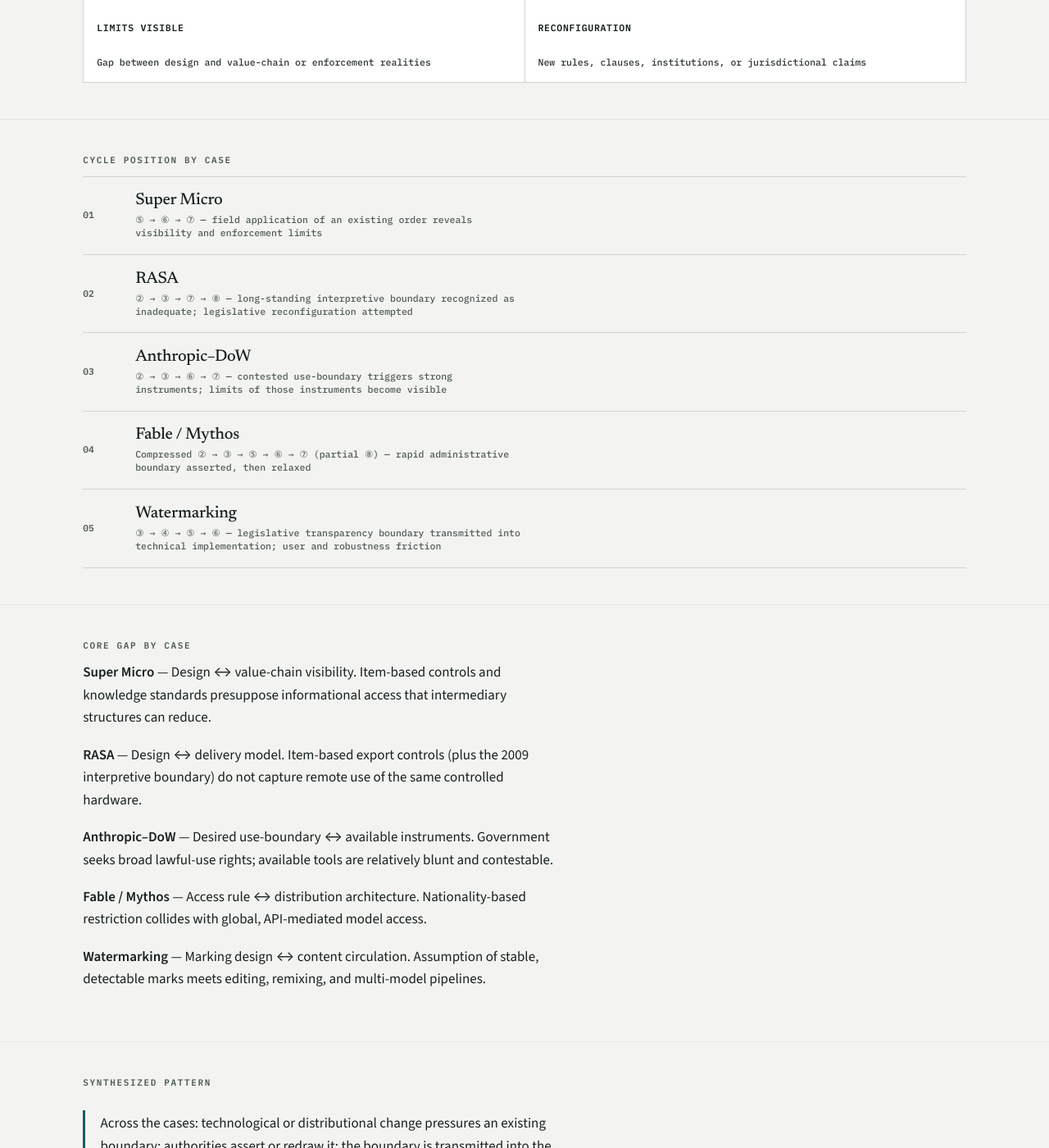
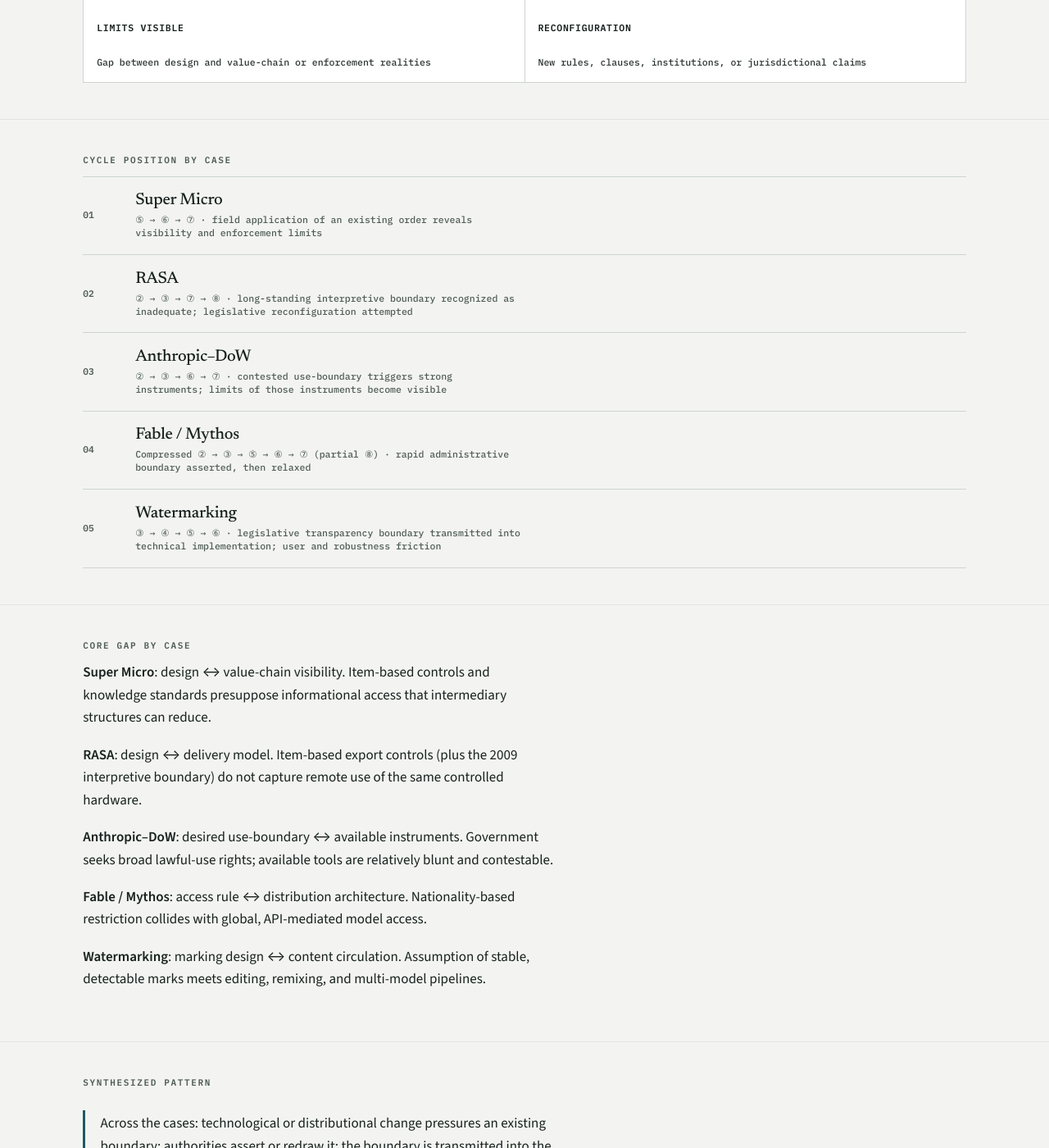
Before and after one commit to GaeunLim01/regulatory-order, a Jekyll site: the page built from framework/cycle/index.html, in a window 1280 px wide and 1400 px high, scrolled down 1066 px. Shown: the whole window at 82% size. Built offline with Jekyll 4.4.1, drawn with Linux system fonts in a browser that asks for light colours; some of the changed text lies outside the part shown.

Commit message:
Add files via upload

```diff
--- a/framework/cycle/index.html
+++ b/framework/cycle/index.html
@@ -8,7 +8,7 @@
   <div class="shell">
     <span class="eyebrow eyebrow--accent">Cross-case pattern</span>
     <h1>Regulatory order cycle</h1>
-    <p class="standfirst">A recurring dynamic observed across the cases. Not a mandatory template for every case—a comparative frame.</p>
+    <p class="standfirst">A recurring dynamic observed across the cases. It is a comparative frame, not a mandatory template for every case.</p>
   </div>
 </section>
 
@@ -43,23 +43,23 @@
     <div class="case-list">
       <div class="case-row" style="cursor:default;">
         <span class="case-row__id">01</span>
-        <div><h2>Super Micro</h2><p>⑤ → ⑥ → ⑦ — field application of an existing order reveals visibility and enforcement limits</p></div>
+        <div><h2>Super Micro</h2><p>⑤ → ⑥ → ⑦ · field application of an existing order reveals visibility and enforcement limits</p></div>
       </div>
       <div class="case-row" style="cursor:default;">
         <span class="case-row__id">02</span>
-        <div><h2>RASA</h2><p>② → ③ → ⑦ → ⑧ — long-standing interpretive boundary recognized as inadequate; legislative reconfiguration attempted</p></div>
+        <div><h2>RASA</h2><p>② → ③ → ⑦ → ⑧ · long-standing interpretive boundary recognized as inadequate; legislative reconfiguration attempted</p></div>
       </div>
       <div class="case-row" style="cursor:default;">
         <span class="case-row__id">03</span>
-        <div><h2>Anthropic–DoW</h2><p>② → ③ → ⑥ → ⑦ — contested use-boundary triggers strong instruments; limits of those instruments become visible</p></div>
+        <div><h2>Anthropic–DoW</h2><p>② → ③ → ⑥ → ⑦ · contested use-boundary triggers strong instruments; limits of those instruments become visible</p></div>
       </div>
       <div class="case-row" style="cursor:default;">
         <span class="case-row__id">04</span>
-        <div><h2>Fable / Mythos</h2><p>Compressed ② → ③ → ⑤ → ⑥ → ⑦ (partial ⑧) — rapid administrative boundary asserted, then relaxed</p></div>
+        <div><h2>Fable / Mythos</h2><p>Compressed ② → ③ → ⑤ → ⑥ → ⑦ (partial ⑧) · rapid administrative boundary asserted, then relaxed</p></div>
       </div>
       <div class="case-row" style="cursor:default;">
         <span class="case-row__id">05</span>
-        <div><h2>Watermarking</h2><p>③ → ④ → ⑤ → ⑥ — legislative transparency boundary transmitted into technical implementation; user and robustness friction</p></div>
+        <div><h2>Watermarking</h2><p>③ → ④ → ⑤ → ⑥ · legislative transparency boundary transmitted into technical implementation; user and robustness friction</p></div>
       </div>
     </div>
   </div>
@@ -69,11 +69,11 @@
   <div class="shell">
     <p class="eyebrow">Core gap by case</p>
     <div style="max-width:68ch;">
-      <p><strong>Super Micro</strong> — Design ↔ value-chain visibility. Item-based controls and knowledge standards presuppose informational access that intermediary structures can reduce.</p>
-      <p><strong>RASA</strong> — Design ↔ delivery model. Item-based export controls (plus the 2009 interpretive boundary) do not capture remote use of the same controlled hardware.</p>
-      <p><strong>Anthropic–DoW</strong> — Desired use-boundary ↔ available instruments. Government seeks broad lawful-use rights; available tools are relatively blunt and contestable.</p>
-      <p><strong>Fable / Mythos</strong> — Access rule ↔ distribution architecture. Nationality-based restriction collides with global, API-mediated model access.</p>
-      <p><strong>Watermarking</strong> — Marking design ↔ content circulation. Assumption of stable, detectable marks meets editing, remixing, and multi-model pipelines.</p>
+      <p><strong>Super Micro</strong>: design ↔ value-chain visibility. Item-based controls and knowledge standards presuppose informational access that intermediary structures can reduce.</p>
+      <p><strong>RASA</strong>: design ↔ delivery model. Item-based export controls (plus the 2009 interpretive boundary) do not capture remote use of the same controlled hardware.</p>
+      <p><strong>Anthropic–DoW</strong>: desired use-boundary ↔ available instruments. Government seeks broad lawful-use rights; available tools are relatively blunt and contestable.</p>
+      <p><strong>Fable / Mythos</strong>: access rule ↔ distribution architecture. Nationality-based restriction collides with global, API-mediated model access.</p>
+      <p><strong>Watermarking</strong>: marking design ↔ content circulation. Assumption of stable, detectable marks meets editing, remixing, and multi-model pipelines.</p>
     </div>
   </div>
 </section>
```
